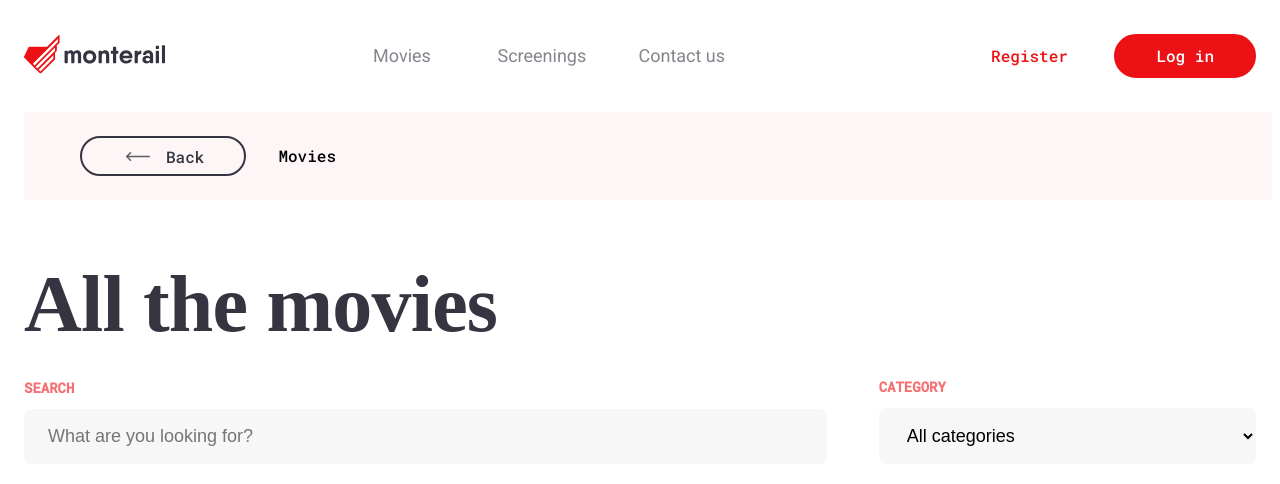
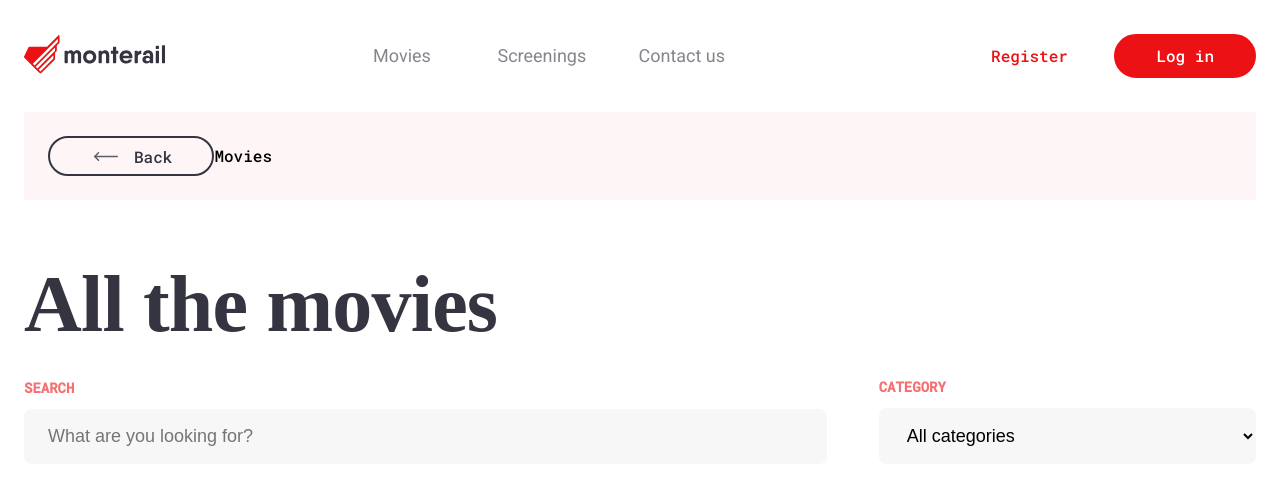
Before and after one commit to martaqh/monte-cinema-project, a Vue app: page /movies in a window 1280 px wide. Shown: the top 484 px of the page. Built offline with nearby package versions, Linux system fonts and the light colour scheme; a web font is replaced by a local one.

Commit message:
Rename variables and fix minor style issues

```diff
--- a/src/components/common/BreadCrumbs.vue
+++ b/src/components/common/BreadCrumbs.vue
@@ -23,16 +23,16 @@ export default defineComponent({
 
 <style lang="scss" scoped>
 .bread-crumbs {
-  padding: 24px;
-  margin-bottom: 64px;
-  width: calc(100% - 32px);
-  background-color: $color-tag-background;
   display: flex;
   align-items: center;
+  padding: 24px 0;
+  margin-bottom: 64px;
+  width: 100%;
+  background-color: $color-tag-background;
   font-family: $font-mono;
 
   &__button {
-    margin: 0 32px;
+    margin-left: 24px;
   }
 }
 </style>
--- a/src/components/pages/AllMoviesPage.vue
+++ b/src/components/pages/AllMoviesPage.vue
@@ -24,18 +24,18 @@ export default defineComponent({
       const allCategories = this.movies.map(movie => movie.genre.name)
       return new Set(allCategories)
     },
-    filteredMovies() {
+    moviesFilteredByCategory() {
       if (this.optionSelected !== 'All categories') {
         return this.movies.filter(movie => this.optionSelected === movie.genre.name)
       } else {
         return this.movies
       }
     },
-    moviesSearched() {
+    moviesFilteredByCategoryAndSearch() {
       if (this.inputContent !== '') {
-        return this.filteredMovies.filter(movie => movie.title.toLowerCase().includes(this.inputContent.toLowerCase()))
+        return this.moviesFilteredByCategory.filter(movie => movie.title.toLowerCase().includes(this.inputContent.toLowerCase()))
       } else {
-        return this.filteredMovies
+        return this.moviesFilteredByCategory
       }
     },
   }
@@ -68,14 +68,13 @@ export default defineComponent({
       </div>
       <div class="all-movies__cards-list">
         <MovieCard
-          v-for="movie of moviesSearched"
+          v-for="movie of moviesFilteredByCategoryAndSearch"
           :key="movie.id"
           :movie="movie"
         />
       </div>
     </div>
   </TheContainer>
-
 </template>
 
 <style lang="scss" scoped>
--- a/src/components/pages/NoMatch.vue
+++ b/src/components/pages/NoMatch.vue
@@ -16,7 +16,7 @@ export default defineComponent({
         :to="{ name: 'Home' }"
         color-scheme="main"
       >
-      Go back to home page
+        Go back to home page
       </AppButton>
     </div>
   </TheContainer>
--- a/src/components/pages/SingleMoviePage.vue
+++ b/src/components/pages/SingleMoviePage.vue
@@ -124,6 +124,4 @@ export default defineComponent({
     }
   }
 }
-
-
 </style>
```
